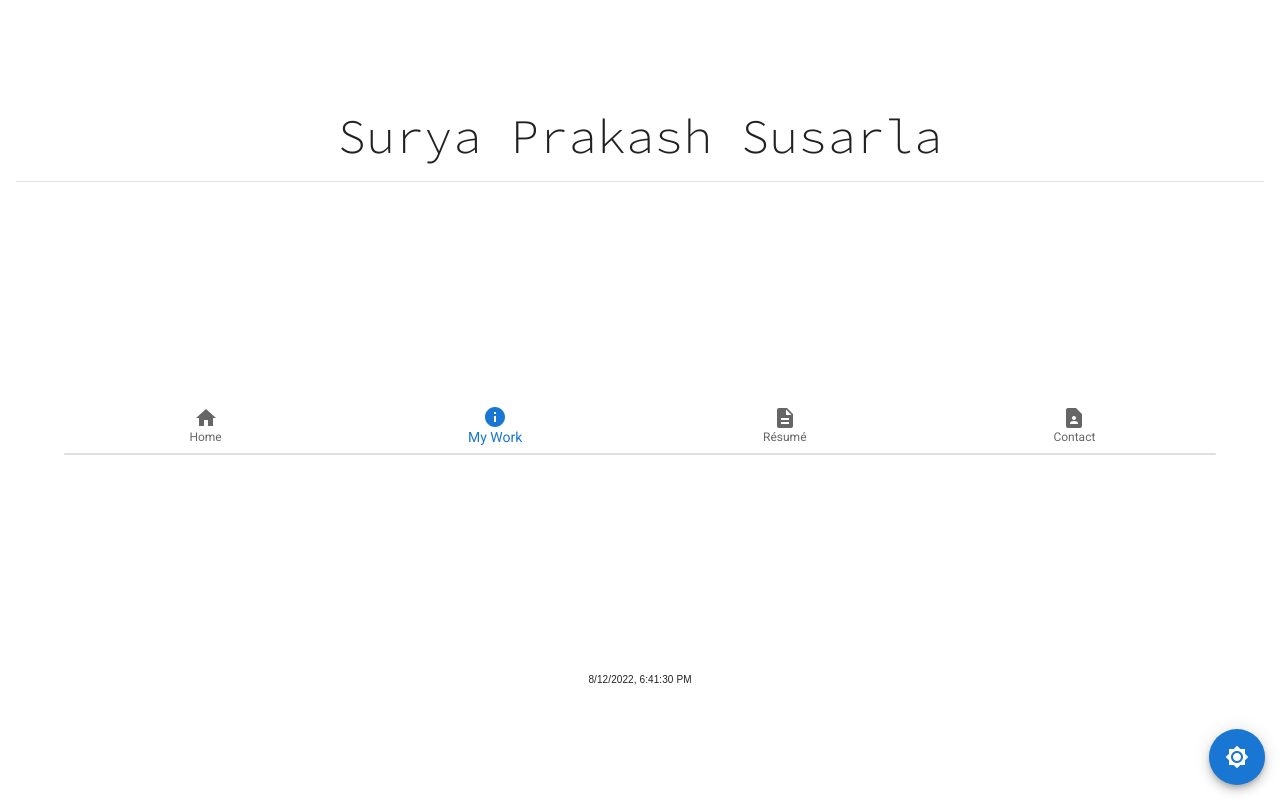
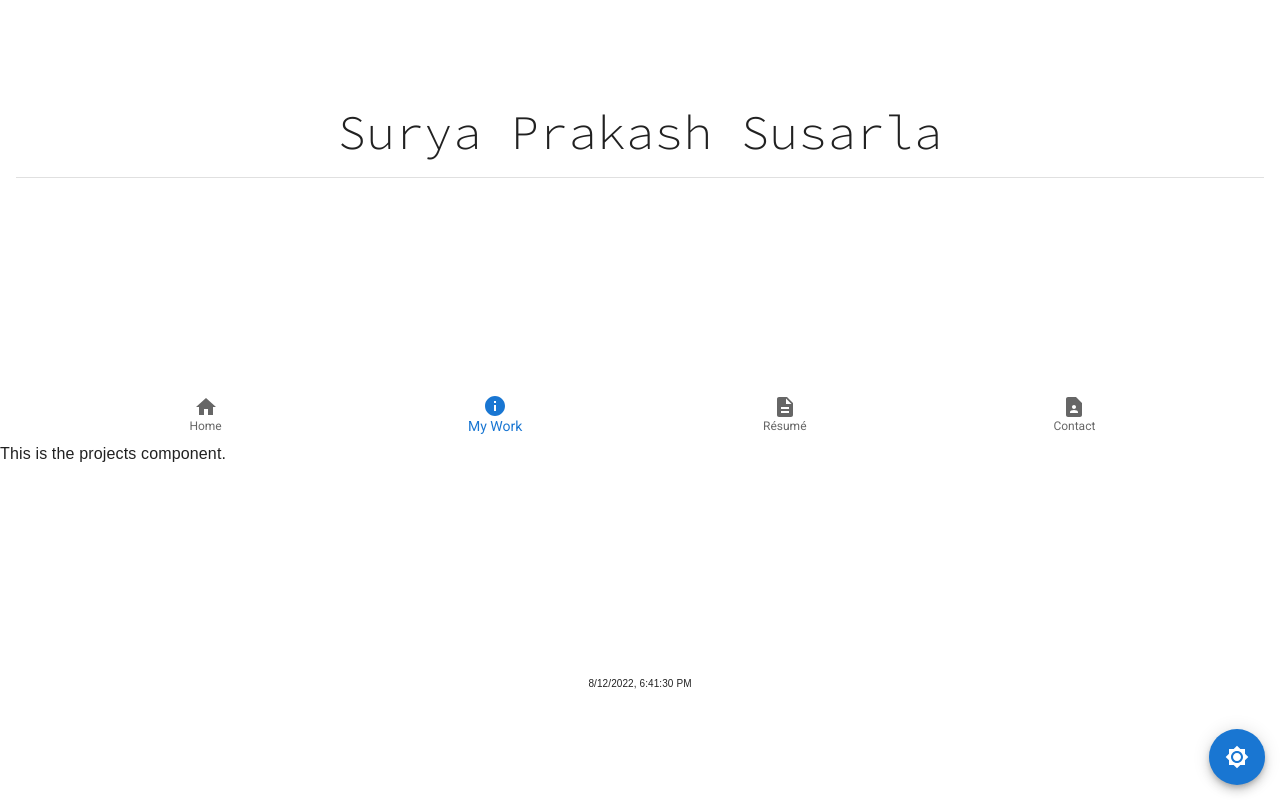
Before and after one commit to surya-prakash-susarla/surya-prakash-susarla.github.io, a React (Create React App) app: page / in a window 1280 px wide. Both pictures are taken after a click on the button "My Work". Built offline with nearby package versions, Linux system fonts and the light colour scheme; a web font is replaced by a local one.

Commit message:
start - add projects section related changes

```diff
--- a/src/components/content-component.tsx
+++ b/src/components/content-component.tsx
@@ -6,7 +6,8 @@ import ContactPageIcon from '@mui/icons-material/ContactPage';
 import React from 'react';
 import { BottomNavigation, BottomNavigationAction, Grid } from '@mui/material';
 import { PageSelection } from './constants';
-import { ProjectsComponent, ContactMeComponent, HomeComponent, ResumeComponent } from './pages';
+import { ContactMeComponent, HomeComponent, ResumeComponent } from './pages';
+import { ProjectsComponent } from './projects-component';
 
 const getContentPageForSelection =
   (page_selection: PageSelection,
--- a/src/components/pages.tsx
+++ b/src/components/pages.tsx
@@ -55,13 +55,6 @@ export const HomeComponent: React.FC<HomeComponentProps> = (props: HomeComponent
           {'Connect with me'}
         </Button>
       </CardActions>
-    </Card>
-  );
-}
-
-export const ProjectsComponent: React.FC = () => {
-  return (
-    <Card variant='outlined' sx={{ scale: '0.9' }} className='animate__animated animte__fadeIn'>
     </Card>
   );
 }
--- /dev/null
+++ b/src/components/projects-component.tsx
@@ -0,0 +1,9 @@
+import React from "react";
+
+export const ProjectsComponent: React.FC = () => {
+    return(
+        <div>
+            This is the projects component.
+        </div>
+    );
+}
```
